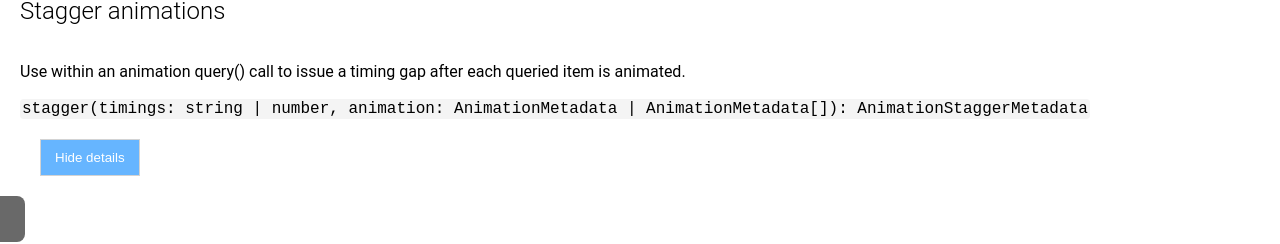
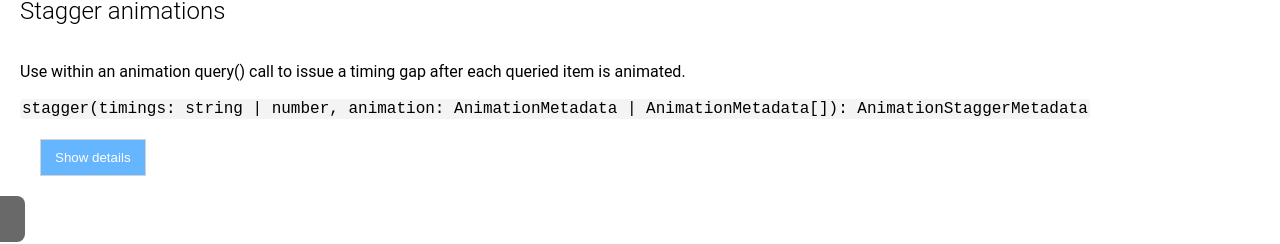
Before and after one commit to svenson95/ng-xmp-animations, an Angular app: page / in a window 1280 px wide. Shown: the part 1627-1871 px from the top of the page. Built offline with nearby package versions, Linux system fonts and the light colour scheme.

Commit message:
refactor: some code (2)

```diff
--- a/src/app/components/staggers/staggers.component.html
+++ b/src/app/components/staggers/staggers.component.html
@@ -3,7 +3,7 @@
   <p>Use within an animation query() call to issue a timing gap after each queried item is animated.</p>
   <code>stagger(timings: string | number, animation: AnimationMetadata | AnimationMetadata[]): AnimationStaggerMetadata</code>
   <div class="card-wrapper">
-    <button class="btn" (click)="toggleSlide()">{{slide ? 'Show' : 'Hide'}} details</button>
+    <button class="btn" (click)="toggleSlide()">{{slide ? 'Hide' : 'Show'}} details</button>
     <div class="animation-wrapper" [@slideState]="slideState" #cardsContainer>
       <div class="card small" *ngFor="let c of cards">
         <span>&#10004;</span>
```
